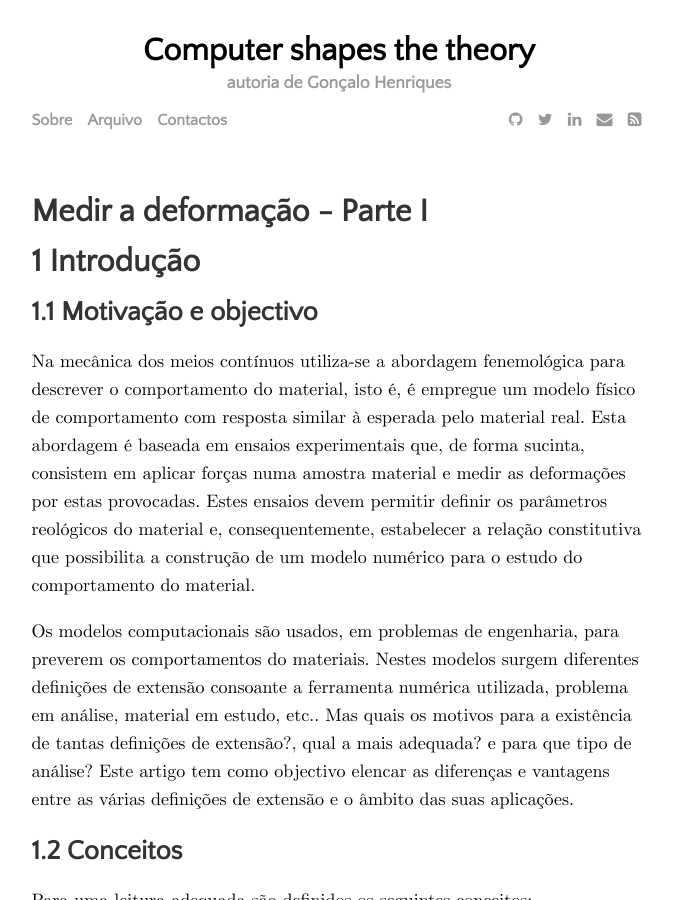
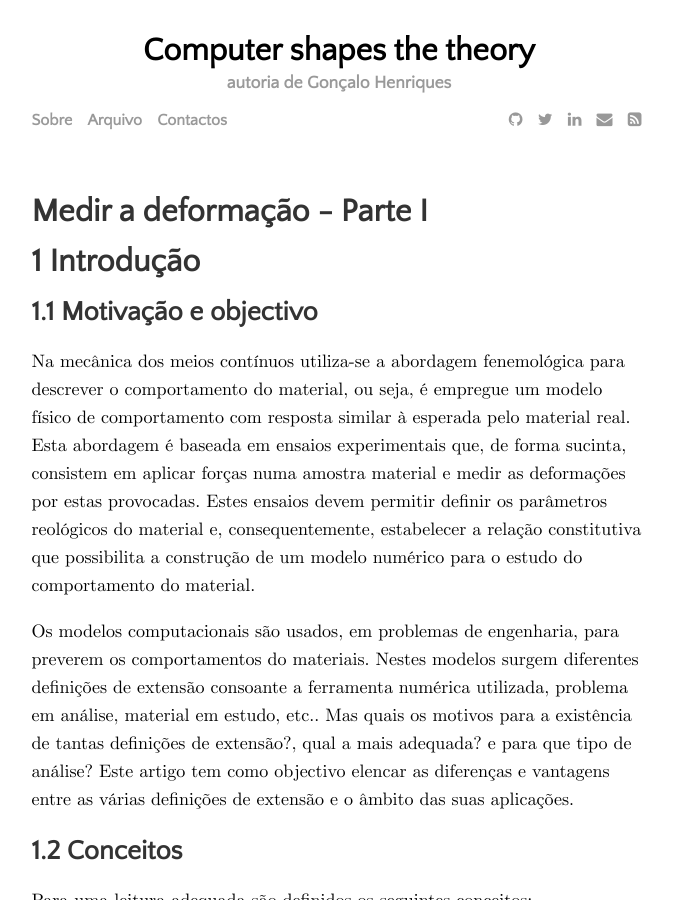
Before and after one commit to gonhen/gonhen.github.io, a Jekyll site: the page built from _posts/2019-10-11-deformation.md, in a window 1280 px wide and 900 px high. Shown: the whole window, without its empty margins (301-974 px from the left). Built offline with Jekyll 4.4.1, drawn with Linux system fonts in a browser that asks for light colours; some web fonts are replaced; formulas are drawn with MathJax 3.

Commit message:
alteração na introdução

```diff
--- a/_posts/2019-10-11-deformation.md
+++ b/_posts/2019-10-11-deformation.md
@@ -11,7 +11,7 @@ image:
 ## 1.1 Motivação e objectivo
 
 Na mecânica dos meios contínuos utiliza-se a abordagem fenemológica para
-descrever o comportamento do material, isto é, é empregue um modelo físico
+descrever o comportamento do material, ou seja, é empregue um modelo físico
 de comportamento com resposta similar à esperada pelo material real. Esta
 abordagem é baseada em ensaios experimentais que, de forma sucinta, consistem em
 aplicar forças numa amostra material e medir as deformações por estas
```
